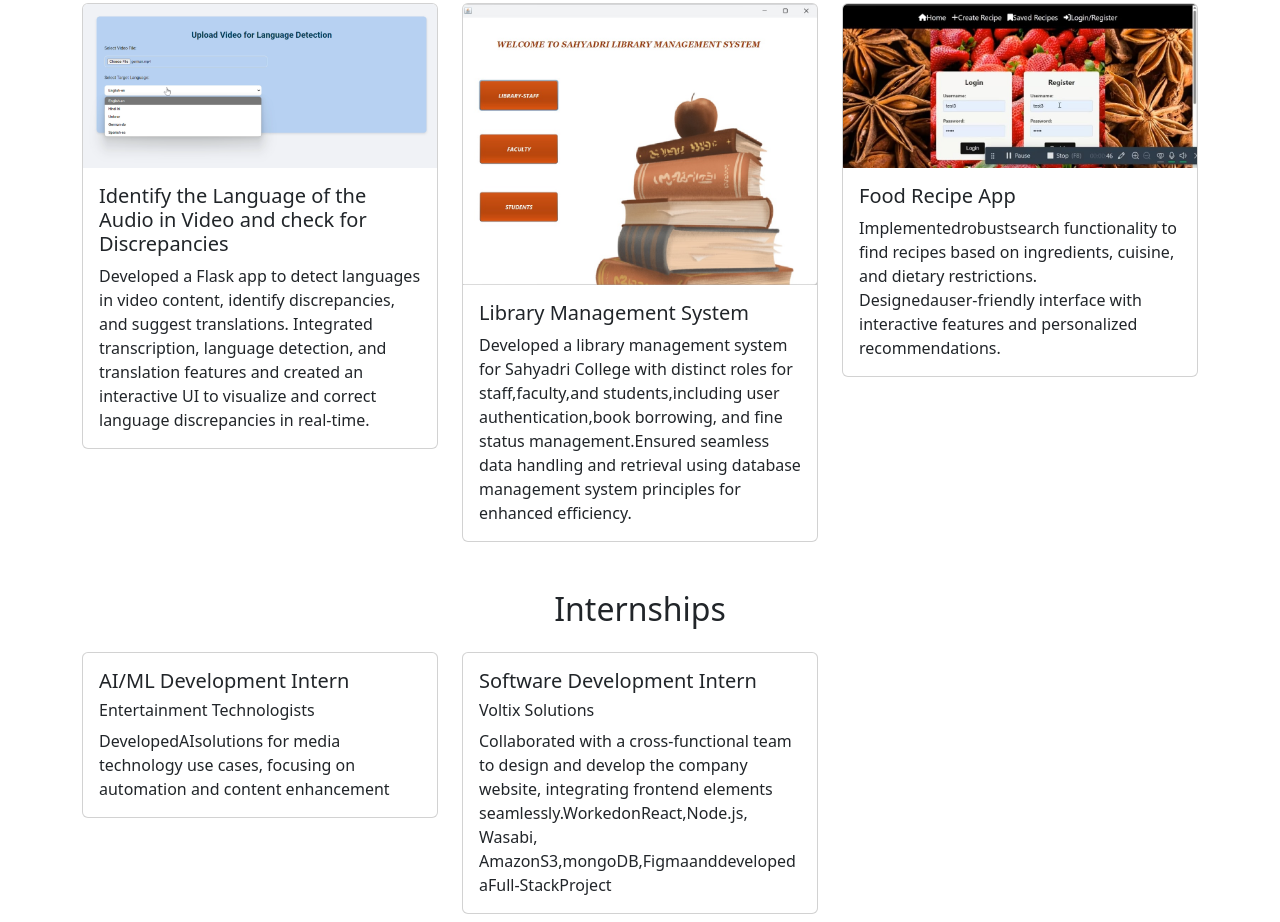
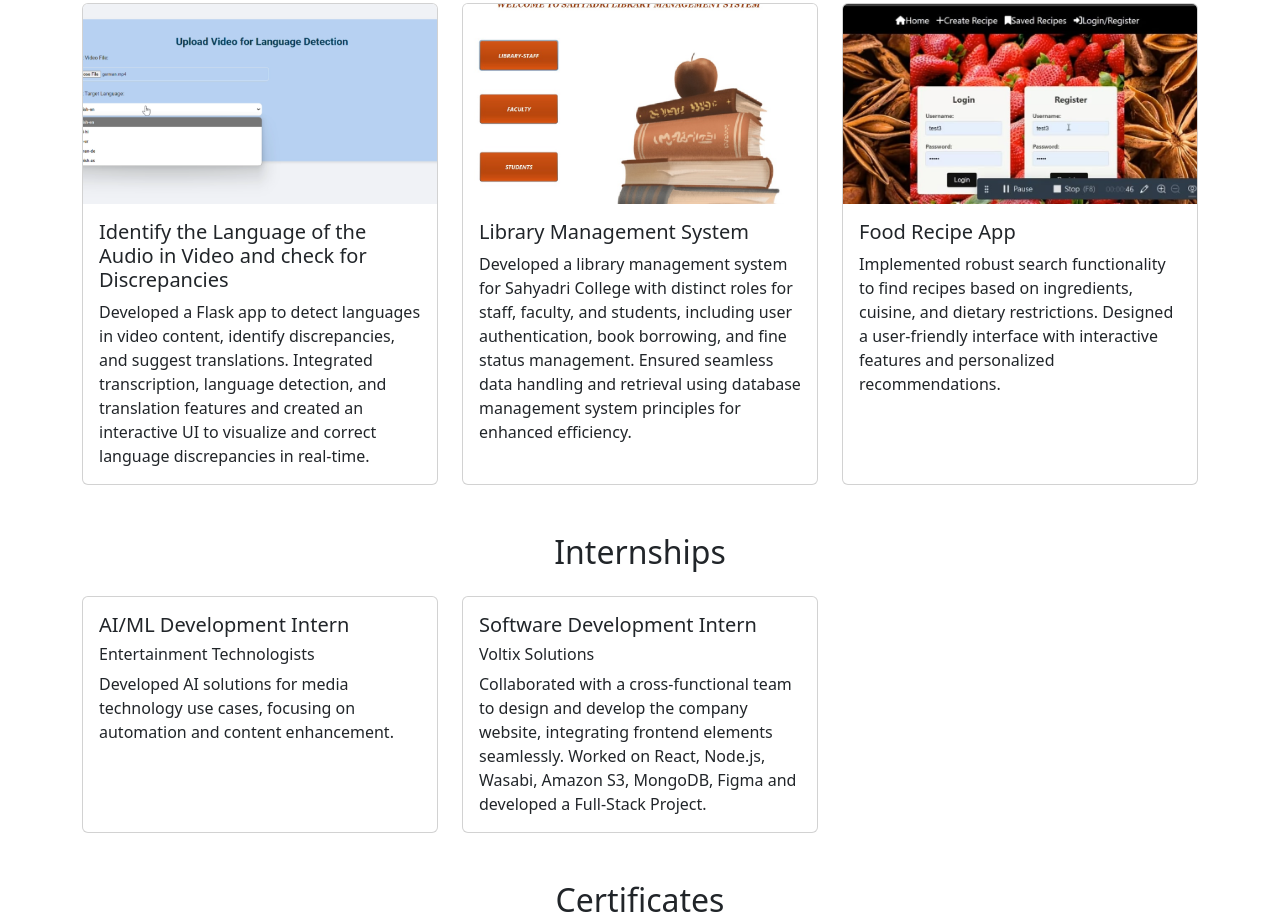
Before and after one commit to shahi21/shahi21.github.io, a plain HTML site: page portfolio/index.html in a window 1280 px wide. Shown: the part 361-1283 px from the top of the page. Drawn offline with nearby package versions, Linux system fonts and the light colour scheme.

Commit message:
final commit

```diff
--- a/portfolio/index.html
+++ b/portfolio/index.html
@@ -1,3 +1,4 @@
+
 <!DOCTYPE html>
 <html lang="en">
 <head>
@@ -8,6 +9,19 @@
     <style>
         body {
             scroll-behavior: smooth;
+        }
+
+        .card {
+            height: 100%;
+        }
+
+        .row {
+            row-gap: 20px;
+        }
+
+        .card-img-top {
+            height: 200px;
+            object-fit: cover;
         }
     </style>
 </head>
@@ -44,7 +58,7 @@
                         <div class="card-body">
                             <h5 class="card-title">Identify the Language of the Audio in Video and check for Discrepancies</h5>
                             <p class="card-text">Developed a Flask app to detect languages in video content, identify discrepancies, and suggest translations. Integrated transcription, language detection, and translation features and created an interactive UI to visualize and correct language discrepancies
-                                in real‑time.</p>
+                                in real-time.</p>
                         </div>
                     </div>
                 </div>
@@ -53,8 +67,7 @@
                         <img src="./lms.jpg" class="card-img-top" alt="Project Image">
                         <div class="card-body">
                             <h5 class="card-title">Library Management System</h5>
-                            <p class="card-text"> Developed a library management system for Sahyadri College with distinct roles for staff,faculty,and students,including user authentication,book
-                                borrowing, and fine status management.Ensured seamless data handling and retrieval using database management system principles for enhanced efficiency.</p>
+                            <p class="card-text">Developed a library management system for Sahyadri College with distinct roles for staff, faculty, and students, including user authentication, book borrowing, and fine status management. Ensured seamless data handling and retrieval using database management system principles for enhanced efficiency.</p>
                         </div>
                     </div>
                 </div>
@@ -63,7 +76,7 @@
                         <img src="./recipe.jpg" class="card-img-top" alt="Project Image">
                         <div class="card-body">
                             <h5 class="card-title">Food Recipe App</h5>
-                            <p class="card-text">Implementedrobustsearch functionality to find recipes based on ingredients, cuisine, and dietary restrictions. Designedauser‑friendly interface with interactive features and personalized recommendations.</p>
+                            <p class="card-text">Implemented robust search functionality to find recipes based on ingredients, cuisine, and dietary restrictions. Designed a user-friendly interface with interactive features and personalized recommendations.</p>
                         </div>
                     </div>
                 </div>
@@ -78,7 +91,7 @@
                         <div class="card-body">
                             <h5 class="card-title">AI/ML Development Intern</h5>
                             <h6>Entertainment Technologists</h6>
-                            <p class="card-text">DevelopedAIsolutions for media technology use cases, focusing on automation and content enhancement</p>
+                            <p class="card-text">Developed AI solutions for media technology use cases, focusing on automation and content enhancement.</p>
                         </div>
                     </div>
                 </div>
@@ -87,7 +100,7 @@
                         <div class="card-body">
                             <h5 class="card-title">Software Development Intern</h5>
                             <h6>Voltix Solutions</h6>
-                            <p class="card-text">Collaborated with a cross‑functional team to design and develop the company website, integrating frontend elements seamlessly.WorkedonReact,Node.js, Wasabi, AmazonS3,mongoDB,FigmaanddevelopedaFull‑StackProject</p>
+                            <p class="card-text">Collaborated with a cross-functional team to design and develop the company website, integrating frontend elements seamlessly. Worked on React, Node.js, Wasabi, Amazon S3, MongoDB, Figma and developed a Full-Stack Project.</p>
                         </div>
                     </div>
                 </div>
@@ -110,7 +123,7 @@
                     <div class="card">
                         <img src="./Explore_ML.jpeg" class="card-img-top" alt="Certificate Image">
                         <div class="card-body">
-                            <h5 class="card-title">Explore Machine  Learning using Python</h5>
+                            <h5 class="card-title">Explore Machine Learning using Python</h5>
                             <p class="card-text">Infosys Springboard, 2024</p>
                         </div>
                     </div>
@@ -158,7 +171,7 @@
         <section id="education" class="mt-5">
             <h2 class="text-center mb-4">Education 1</h2>
             <ul class="list-group">
-                <li class="list-group-item" ><b> Bachelor of Engineering in Computer Science & Engineering(Artificial Intelligence and Machine Learning)</b></li>
+                <li class="list-group-item"><b>Bachelor of Engineering in Computer Science & Engineering (Artificial Intelligence and Machine Learning)</b></li>
                 <li class="list-group-item">Institution: Sahyadri College of Engineering and Management</li>
                 <li class="list-group-item">Graduation Year: 2025</li>
             </ul>
@@ -176,7 +189,7 @@
             <ul class="list-group">
                 <li class="list-group-item"><b>High School</b></li>
                 <li class="list-group-item">Institution: Noble High School</li>
-                <li class="lis  t-group-item">Passing Year: 2019</li>
+                <li class="list-group-item">Passing Year: 2019</li>
             </ul>
         </section>
     </main>
```
